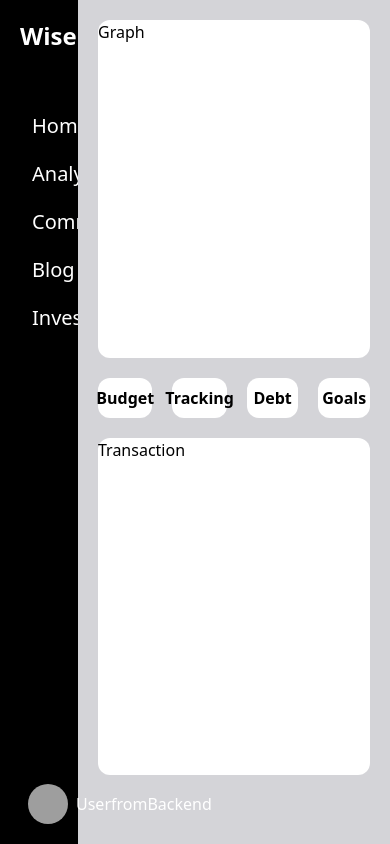
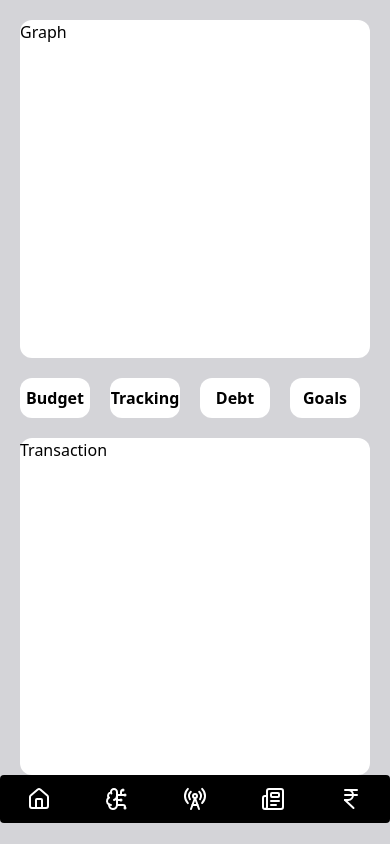
Before and after one commit to kush34/WiseMon, a React (Vite) app in the folder frontend/: page /home in a window 390 px wide. Built offline with nearby package versions, Linux system fonts and the light colour scheme; grey boxes are pictures that could not be loaded.

Commit message:
made the home page responsive

```diff
--- /dev/null
+++ b/frontend/src/components/MobileNavigation.jsx
@@ -0,0 +1,18 @@
+import { BrainCircuit, House, IndianRupee, Newspaper, RadioTower } from 'lucide-react'
+import React from 'react'
+
+const MobileNavigation = () => {
+  return (
+    <div className='bg-black text-white w-full h-12 rounded'>
+        <ul className='flex justify-around items-center'>
+                <li className='mx-1 my-3 cursor-pointer flex gap-2 hover:text-zinc-400'><House /></li>
+                <li className='mx-1 my-3 cursor-pointer flex gap-2 hover:text-zinc-400'><BrainCircuit /> </li>
+                <li className='mx-1 my-3 cursor-pointer flex gap-2 hover:text-zinc-400'><RadioTower /></li>
+                <li className='mx-1 my-3 cursor-pointer flex gap-2 hover:text-zinc-400'><Newspaper /></li>
+                <li className='mx-1 my-3 cursor-pointer flex gap-2 hover:text-zinc-400'><IndianRupee /></li>
+        </ul>
+    </div>
+  )
+}
+
+export default MobileNavigation
--- a/frontend/src/components/Sidebar.jsx
+++ b/frontend/src/components/Sidebar.jsx
@@ -7,20 +7,20 @@ import { IndianRupee } from 'lucide-react';
 
 const Sidebar = () => {
   return (
-    <div className='text-white'>
-        <div className="brand-title hover:text-green-500 font-bold p-5 text-2xl">
+    <div className='text-white bg-black h-screen'>
+        <div className="brand-title hover:text-zinc-400 font-bold p-5 text-2xl">
             WiseMon
         </div>
         <div className="navlinks p-5 text-xl">
             <ul className=''>
-                <li className='mx-1 my-5 cursor-pointer flex gap-2 hover:text-green-500'><House />Home</li>
-                <li className='mx-1 my-5 cursor-pointer flex gap-2 hover:text-green-500'><BrainCircuit /> Analyze</li>
-                <li className='mx-1 my-5 cursor-pointer flex gap-2 hover:text-green-500'><RadioTower />Communities</li>
-                <li className='mx-1 my-5 cursor-pointer flex gap-2 hover:text-green-500'><Newspaper />Blog</li>
-                <li className='mx-1 my-5 cursor-pointer flex gap-2 hover:text-green-500'><IndianRupee />Investment</li>
+                <li className='mx-1 my-5 cursor-pointer flex gap-2 hover:text-zinc-400'><House />Home</li>
+                <li className='mx-1 my-5 cursor-pointer flex gap-2 hover:text-zinc-400'><BrainCircuit /> Analyze</li>
+                <li className='mx-1 my-5 cursor-pointer flex gap-2 hover:text-zinc-400'><RadioTower />Communities</li>
+                <li className='mx-1 my-5 cursor-pointer flex gap-2 hover:text-zinc-400'><Newspaper />Blog</li>
+                <li className='mx-1 my-5 cursor-pointer flex gap-2 hover:text-zinc-400'><IndianRupee />Investment</li>
             </ul>
         </div>
-        <div className="ml-5 absolute bottom-0 profile flex items-center justify-start cursor-pointer hover:text-green-500">
+        <div className="ml-5 absolute bottom-0 profile flex items-center justify-start cursor-pointer hover:text-zinc-400">
             <div className="image-profile">
                 <img
                 className='mx-2 my-5 w-10 h-10 rounded-full'
--- a/frontend/src/components/TransactionList.jsx
+++ b/frontend/src/components/TransactionList.jsx
@@ -2,7 +2,7 @@ import React from 'react'
 
 const TransactionList = () => {
   return (
-    <div className='m-5 bg-white h-full rounded-xl'>
+    <div className=' mx-5 md:m-5 bg-white h-full rounded-xl'>
         Transaction
     </div>
   )
--- a/frontend/src/pages/Home.jsx
+++ b/frontend/src/pages/Home.jsx
@@ -3,14 +3,15 @@ import Sidebar from '../components/Sidebar'
 import Graph from '../components/Graph'
 import MenuTiles from '../components/MenuTiles'
 import TransactionList from '../components/TransactionList'
+import MobileNavigation from '../components/MobileNavigation'
 
 const Home = () => {
   return (
-    <div className='flex'>
-        <div className='w-1/5 bg-black h-screen'>
+    <div className='flex flex-col md:flex-row bg-zinc-300'>
+        <div className='hidden md:inline w-1/5 h-screen'>
             <Sidebar/>
         </div>
-        <div className="main bg-zinc-300 w-4/5 h-screen">
+        <div className="main bg-zinc-300 w-full md:w-4/5 h-screen">
             <div className="graph h-2/5 w-full">
                 <Graph/>
             </div>
@@ -20,6 +21,9 @@ const Home = () => {
             <div className="transaction h-2/5 w-full">
                 <TransactionList/>
             </div>
+            <div className="absolute w-full mobilenavigation md:hidden">
+                <MobileNavigation/>
+            </div>
         </div>
     </div>
 
```
